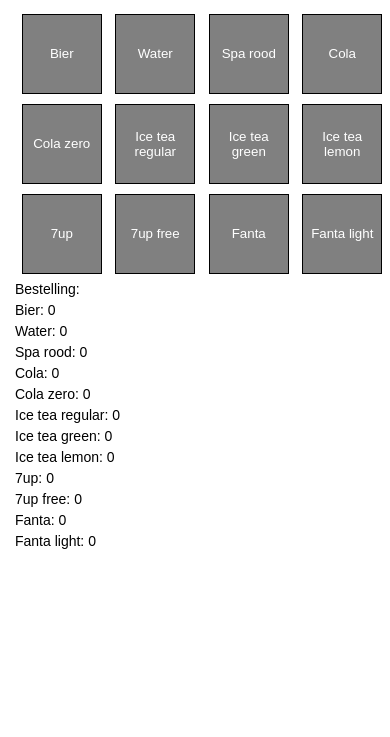
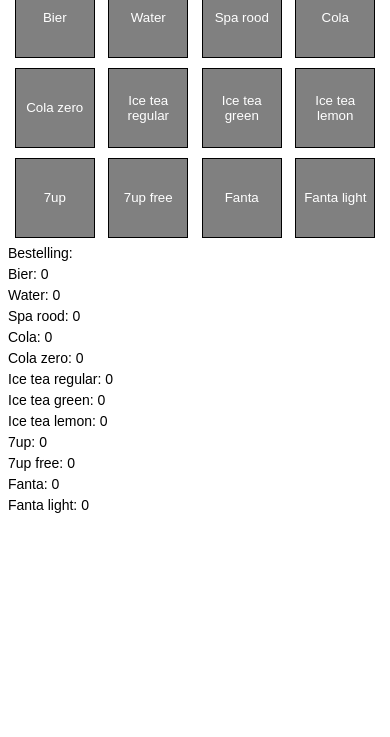
Before and after one commit to thofman/order-drink, a plain HTML site: page index.html in a window 390 px wide. Shown: the part 107-844 px from the top of the page. Drawn offline with Linux system fonts and the light colour scheme.

Commit message:
Revert "Add two extra divs with other css to improve responsiveness on mobile phones"
This reverts commit 20c0304e051dab52c758f12525a48b5e04e2dc6b.

```diff
--- a/index.html
+++ b/index.html
@@ -6,9 +6,7 @@
         <script type='text/javascript' src='src/orderDrink.js'></script>
     </head>
     <body>
-        <main>
-            <div class='content'>
-                <div class='content__container'>
+        <main class='main'>
             <div class='OrderDrink' id='OrderDrink'>
                 <h1>Drinken bestellen</h1>
                 <div class='OrderDrink__container'>
@@ -75,8 +73,6 @@
                     <span class='OrderDrink__wrapperCount' id='fantaLightCount'>0</span>
                 </div>
             </div>
-                </div>
-            </div>
         </main>
     </body>
 </html>
--- a/src/orderDrink.css
+++ b/src/orderDrink.css
@@ -5,13 +5,7 @@ body {
     color: #000;
 }
 
-.content {
-    position: relative;
-    width: 100%;
-    padding: 2em .5em;
-}
-
-.content__container {
+.main {
     max-width: 1000px;
     margin: 0 auto;
 }
```
Lines whose indentation alone changed are shown as unchanged.
